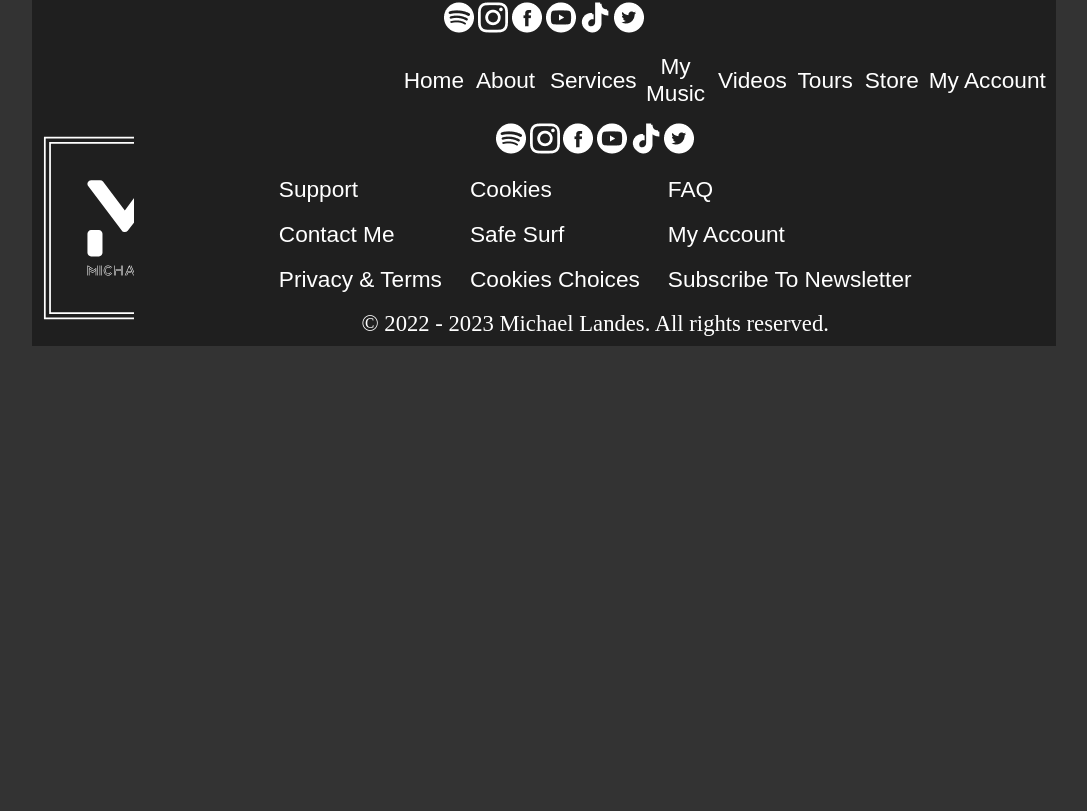
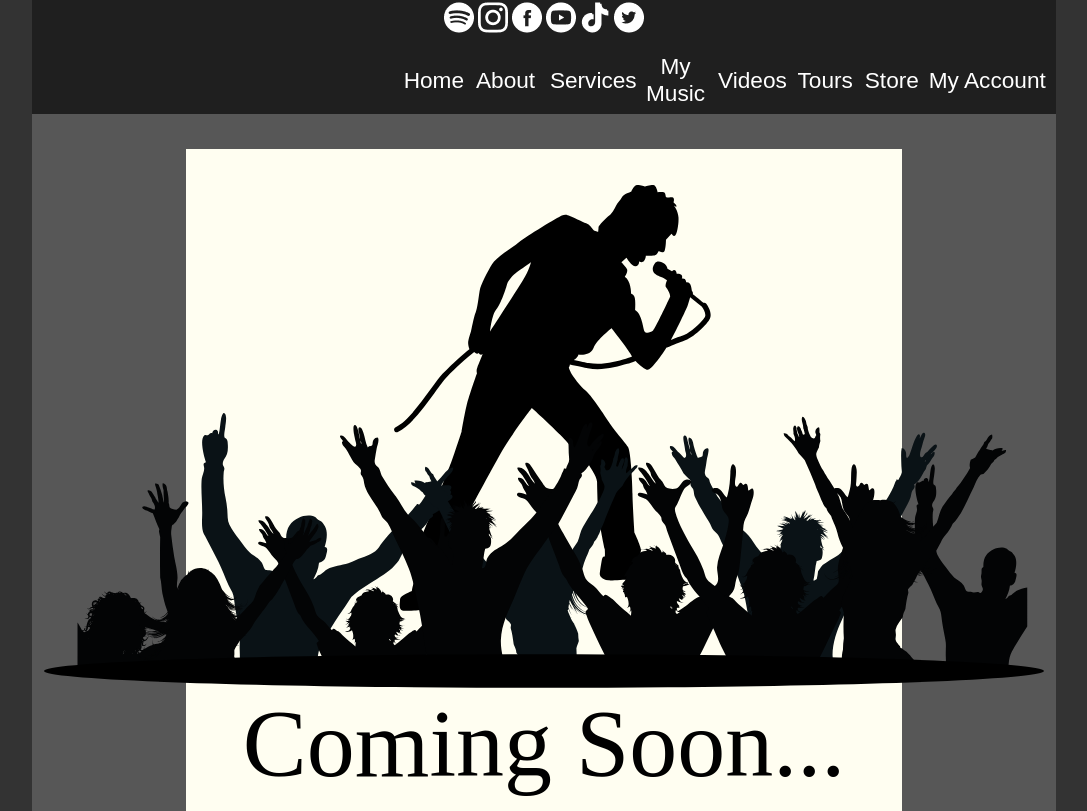
Before and after one commit to MLOfficialOrg/MlandesProj, a React (Vite) app: page /tours in a window 1280 px wide. Shown: the part 329-1140 px from the top of the page, without its empty margins (96-1183 px from the left). Before the commit the page ends 800 px from the top, so only its background shows below. Built offline with nearby package versions, Linux system fonts and the light colour scheme; no server answers.

Commit message:
Added tours page

```diff
--- a/src/components/layouts/PageContainer.jsx
+++ b/src/components/layouts/PageContainer.jsx
@@ -12,6 +12,7 @@ import Services from "../pages/Services";
 import About from "../pages/About";
 import ServicePage from "../pages/ServicePage";
 import Store from "../pages/Store";
+import Tours from "../pages/Tours";
 
 const servicePagesData = {
   music: {
@@ -47,6 +48,7 @@ export default function PageContainer({ page, setOpen }) {
         <Route index element={<Home setOpen={setOpen} />} />
         <Route path="/about" element={<About setOpen={setOpen} />} />
         <Route path="/services" element={<Services />} />
+        <Route path="/tours" element={<Tours />} />
         <Route path="/store" element={<Store />} />
         <Route
           path="/services/music"
--- /dev/null
+++ b/src/components/pages/Tours.jsx
@@ -0,0 +1,10 @@
+import ComingSoon from "./ComingSoon";
+import { ReactComponent as Logo } from "../../assets/Icons/ToursIcon.svg";
+
+export default function Tours() {
+  return (
+    <>
+      <ComingSoon Logo={Logo} />
+    </>
+  );
+}
--- a/src/scss/pages/_pages.scss
+++ b/src/scss/pages/_pages.scss
@@ -5,3 +5,4 @@
 @import "servicepage";
 @import "store";
 @import "comingSoon";
+@import "tours";
```
Also changed, not shown: src/assets/Icons/ToursIcon.svg (added), src/scss/pages/_tours.scss (added).
